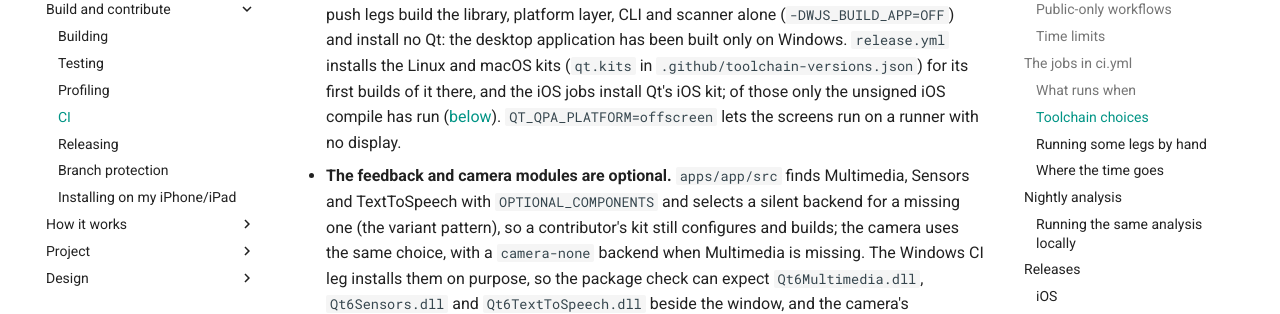
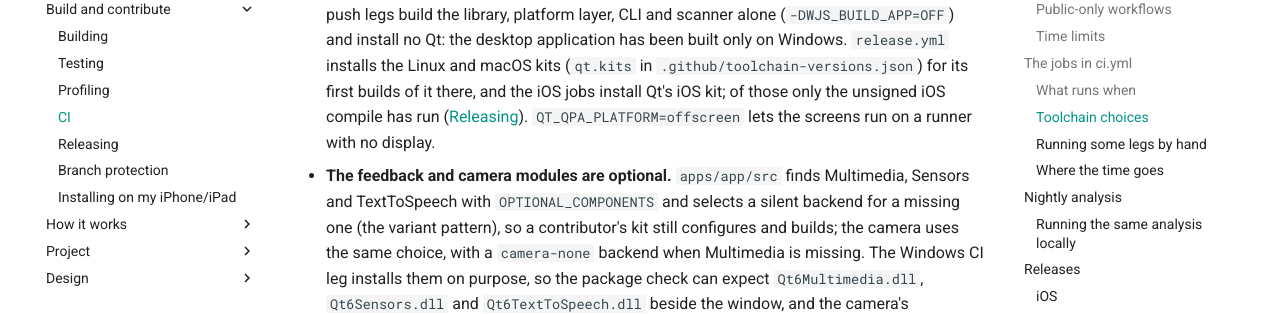
Before and after one commit to iainchesworthlabs/snapandspell, an MkDocs documentation site: the page built from docs/ci.md, in a window 1280 px wide and 900 px high, scrolled down 9603 px. Shown: the part 153-467 px from the top of the window. Built offline with MkDocs 1.6.1 and Material for MkDocs 9.7.7, drawn with Linux system fonts in a browser that asks for light colours; comment, search, counter and statistics services are not loaded.

Commit message:
Point the remaining CI anchor at the releasing page
Signed-off-by: Iain Chesworth <iain.chesworth@gmail.com>

```diff
--- a/docs/ci.md
+++ b/docs/ci.md
@@ -272,7 +272,7 @@
   built only on Windows. `release.yml` installs the Linux and macOS kits
   (`qt.kits` in `.github/toolchain-versions.json`) for its first builds of it
   there, and the iOS jobs install Qt's iOS kit; of those only the unsigned iOS
-  compile has run ([below](#not-verified-until-it-runs-on-github)).
+  compile has run ([Releasing](releasing.md#not-verified-until-it-runs-on-github)).
   `QT_QPA_PLATFORM=offscreen` lets the screens run on a runner with no display.
 - **The feedback and camera modules are optional.** `apps/app/src` finds Multimedia,
   Sensors and TextToSpeech with `OPTIONAL_COMPONENTS` and selects a silent
```
